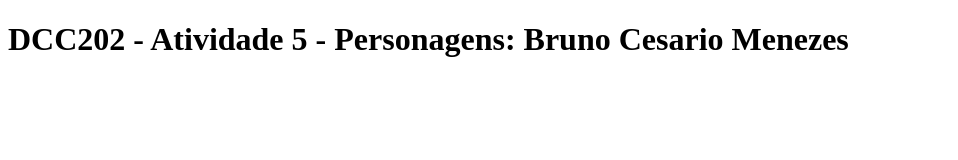
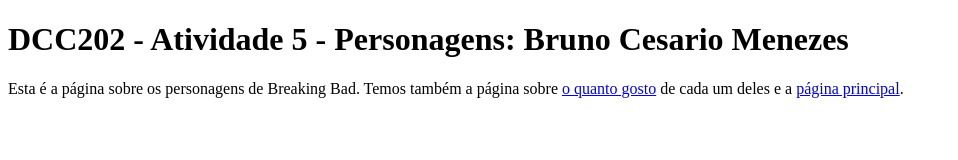
Before and after one commit to ufjf-dcc202/ufjf-dcc202-2023-3-b-atv5-BrunoCesarioMenezes, a website: page personagens.html in a window 1280 px wide. Shown: the whole page, without its empty margins (0-958 px from the left). Drawn offline with Linux system fonts and the light colour scheme.

Commit message:
add link no paragrafo

```diff
--- a/personagens.html
+++ b/personagens.html
@@ -8,7 +8,7 @@
 <body>
     <main>
         <h1>DCC202 - Atividade 5 - Personagens: Bruno Cesario Menezes</h1>
-        <p></p>
+        <p>Esta é a página sobre os personagens de Breaking Bad. Temos também a página sobre <a href="preferencias.html">o quanto gosto</a> de cada um deles e a <a href="index.html">página principal</a>.</p>
     </main>
 </body>
 </html>
```
